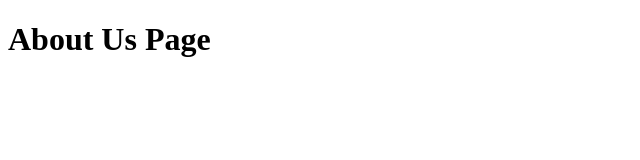
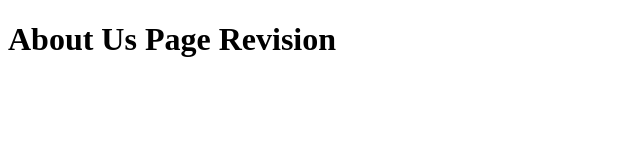
Before and after one commit to temmy-alex/learn_git, a plain HTML site: page about-us.html in a window 1280 px wide. Shown: the whole page, without its empty margins (0-640 px from the left). Drawn offline with Linux system fonts and the light colour scheme.

Commit message:
revision in about page

```diff
--- a/about-us.html
+++ b/about-us.html
@@ -6,6 +6,6 @@
     <title>About Us</title>
 </head>
 <body>
-    <h1>About Us Page</h1>
+    <h1>About Us Page Revision</h1>
 </body>
 </html>
```
